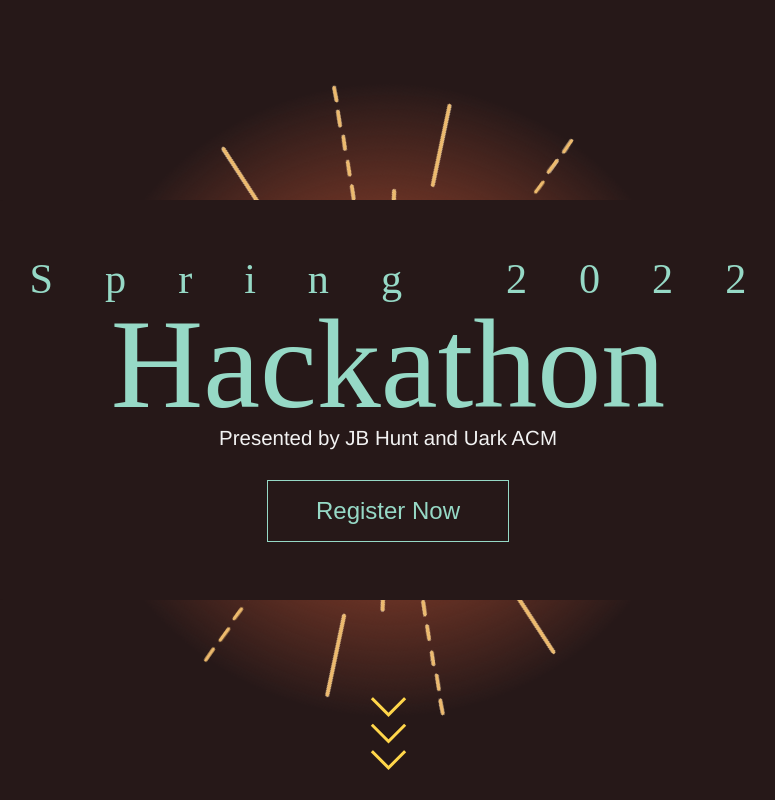
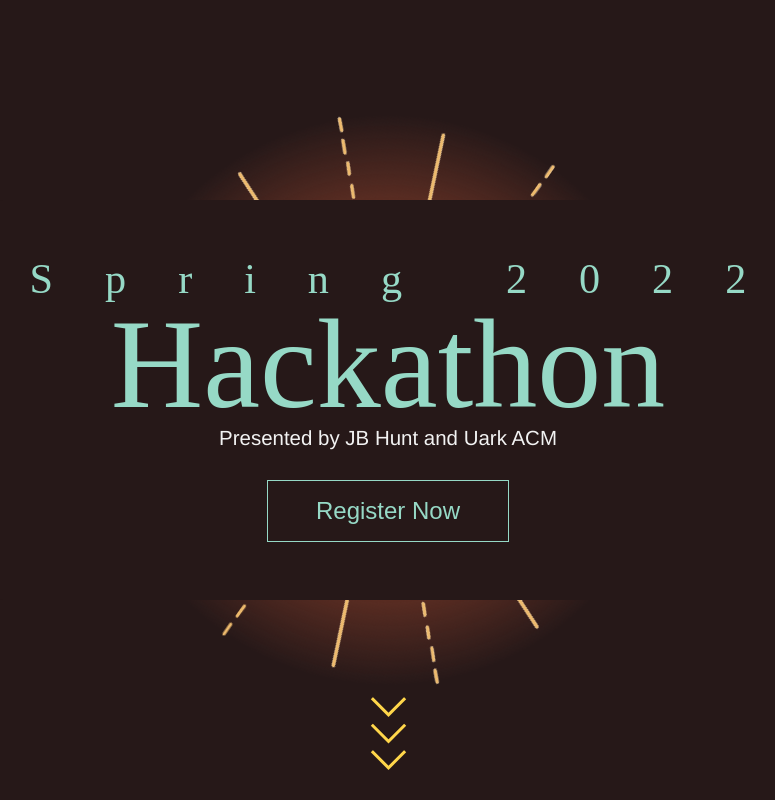
Before and after one commit to uark-acm/hackathon, a Next.js app: page / in a window 1280 px wide. Shown: the top 800 px of the page, without its empty margins (252-1027 px from the left). Built offline with nearby package versions, Linux system fonts and the light colour scheme; a web font is replaced by a local one.

Commit message:
💄🐛 Fixed burst animation overflow

```diff
--- a/styles/Hero.module.scss
+++ b/styles/Hero.module.scss
@@ -13,11 +13,11 @@
 
         svg {
             background: radial-gradient(ellipse at center, #CE5937 0%, transparent 70%);
-            width: 80vmin;
-            height: 80vmin;
+            width: 72vmin;
+            height: 72vmin;
             position: absolute;
-            top: calc(50% - 40vmin);
-            left: calc(50% - 40vmin);
+            top: calc(50% - 36vmin);
+            left: calc(50% - 36vmin);
             fill: $secondary;
             animation: spin 60s linear infinite;
         }
```
